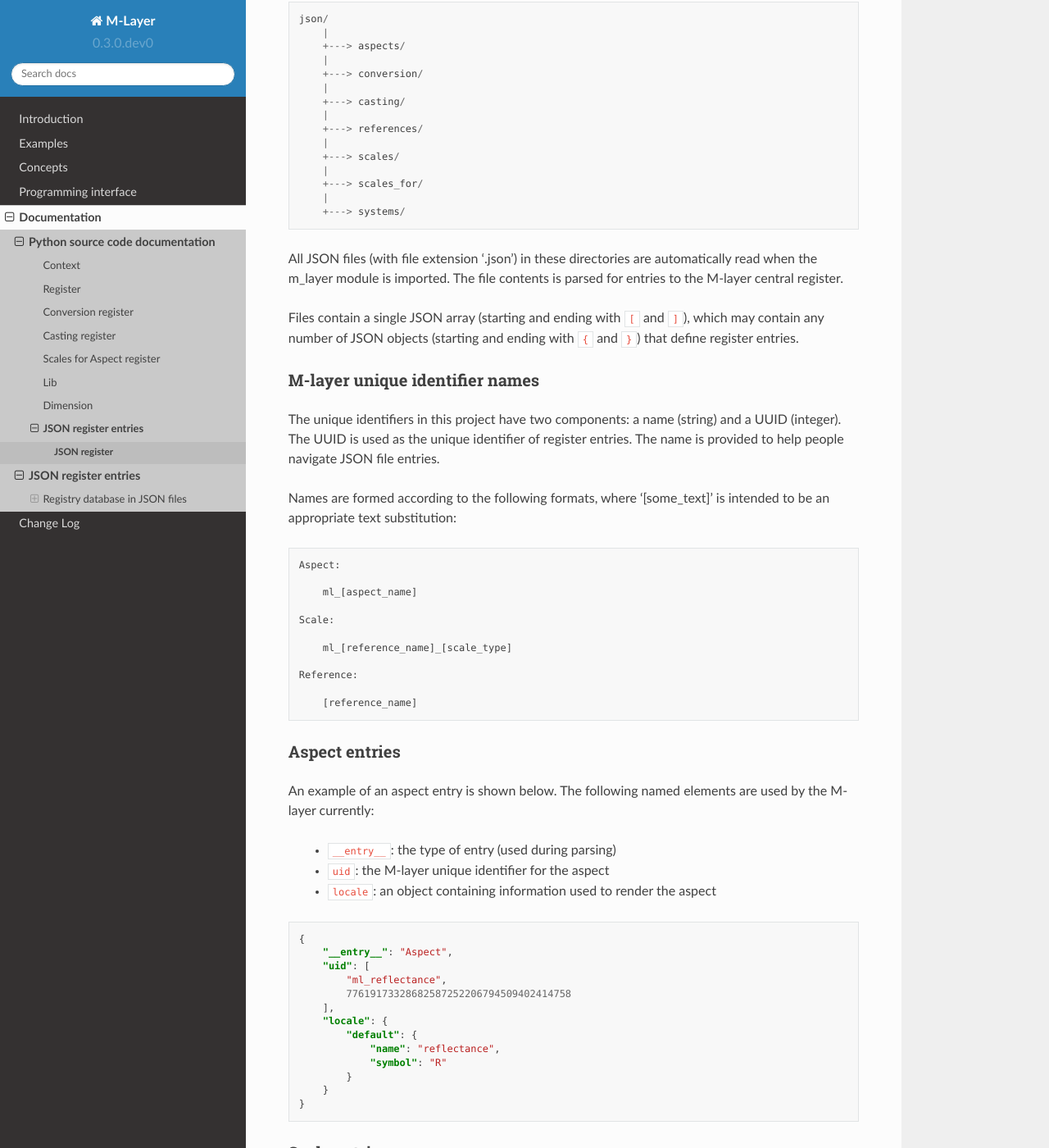
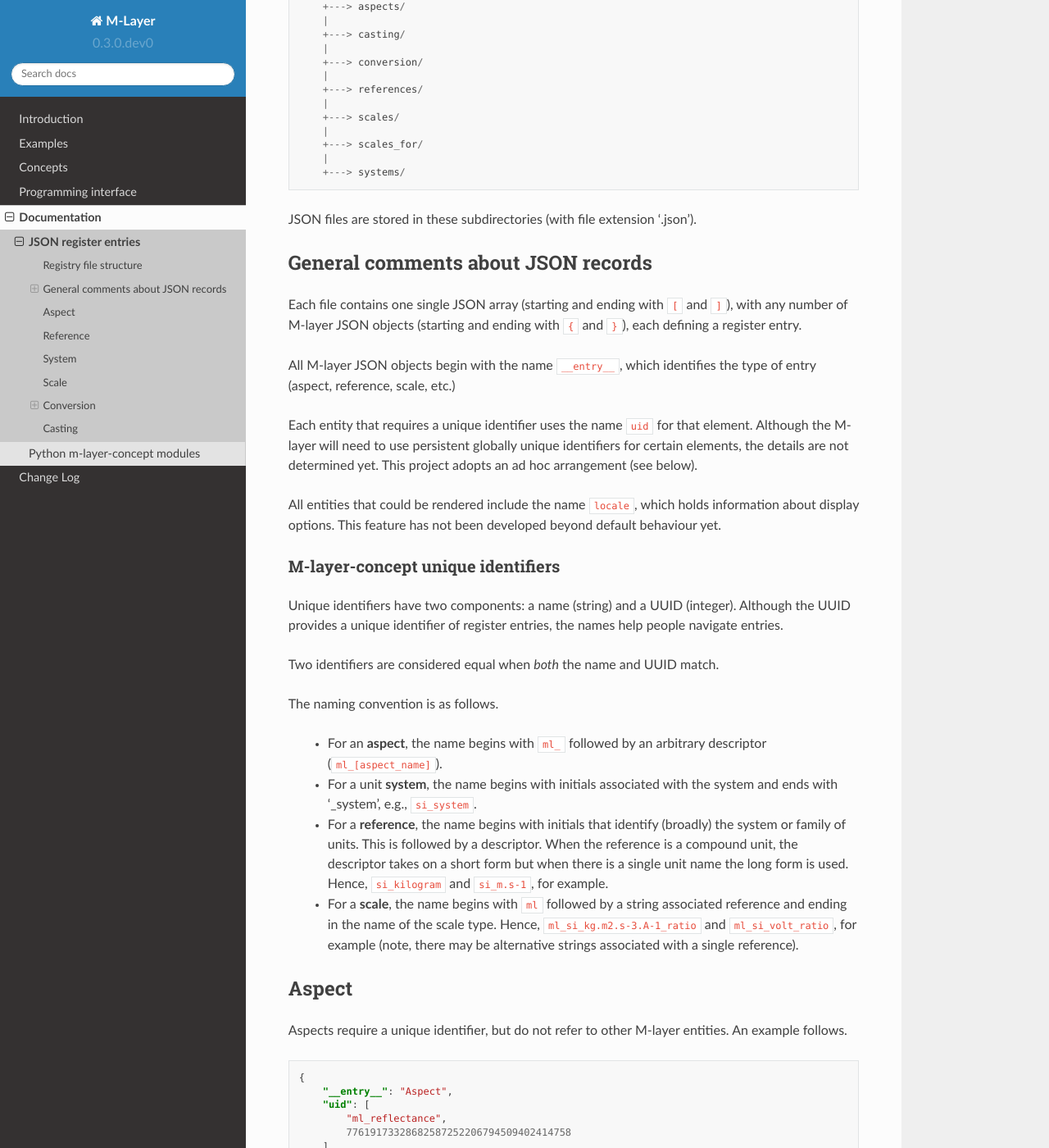
Before and after one commit to apmp-dxfg/m-layer-concept, a Sphinx documentation site: the page built from docs/m_layer_json.rst, in a window 1280 px wide and 1400 px high, scrolled down 671 px. Shown: the whole window at 82% size. Built offline with Sphinx 7.4.7 and the Read the Docs theme 2.0.0, drawn with Linux system fonts in a browser that asks for light colours; some of the changed text lies outside the part shown.

Commit message:
Working on the docs

```diff
--- a/docs/index.rst
+++ b/docs/index.rst
@@ -24,8 +24,8 @@ Application programming interface
 
    Programming interface <m_layer_api>
 
-Source code documentation
--------------------------
+Design details
+--------------
 .. toctree::
    :maxdepth: 1
 
--- a/docs/m_layer_docs.rst
+++ b/docs/m_layer_docs.rst
@@ -1,11 +1,33 @@
 .. _mlayer_docs:
 
-=====================
-M-layer documentation
-=====================
+======================
+M-layer-concept design
+======================
+
+There are two distinct parts to the m-layer-concept package.
+One part consists of data in JSON files, the other is a collection of Python modules.
+
+The JSON data is indicative of the information that will be kept on an
+authoritative M-layer register. In this concept implementation, the coverage
+of the JSON data is limited (many more entries are needed to properly
+support something like the SI Brochure). However, the JSON data is just
+intended to show what is needed in a full implementation.
 
 .. toctree::
    :maxdepth: 1
 
-   Python source code documentation <m_layer_src>
    JSON register entries <m_layer_json>
+
+The `m-layer-concept` Python package is indicative of client-side software
+that will make use of the M-layer register.
+
+This module may itself be considered as two distinct parts.
+One is a Python class that provides an API
+to access the M-layer register (in this case, JSON data).
+The other part provides functionality for third-party
+applications that use the M-layer to annotate data.
+
+.. toctree::
+   :maxdepth: 1
+
+   Python m-layer-concept modules <m_layer_src>
--- a/docs/m_layer_json.rst
+++ b/docs/m_layer_json.rst
@@ -1,28 +1,27 @@
 .. _src_json:
 
-=============================
-M-layer JSON register entries
-=============================
-For this concept project, the M-layer registry
-of scales, aspects, conversions, etc., is implemented in JSON.
-
+=========================
+M-layer-concept JSON data
+=========================
 
 .. contents::
    :local:
 
-Registry database in JSON files
-===============================
+Registry file structure
+=======================
 
-There is a directory called ``json`` under ``m_layer`` in the Python distribution
-with the following substructure::
+The M-layer registry is implemented with JSON files.
+
+There is a root directory called ``json``, under ``m_layer`` in the Python distribution,
+with the following directory substructure::
 
     json/
         |
         +---> aspects/
         |
+        +---> casting/
+        |
         +---> conversion/
-        |
-        +---> casting/
         |
         +---> references/
         |
@@ -32,42 +31,45 @@ with the following substructure::
         |
         +---> systems/
 
-All JSON files (with file extension '.json') in these
-directories are automatically read when the m_layer
-module is imported. The file contents is parsed for entries to the M-layer central register.
+JSON files are stored in these subdirectories (with file extension '.json').
 
-Files contain a single JSON array (starting and ending with ``[`` and ``]``),
-which may contain any number of JSON objects (starting and ending with ``{`` and ``}``)
-that define register entries.
 
-M-layer unique identifier names
--------------------------------
+General comments about JSON records
+===================================
+Each file contains one single JSON array (starting and ending with ``[`` and ``]``),
+with any number of M-layer JSON objects (starting and ending with ``{`` and ``}``),
+each defining a register entry.
 
-The unique identifiers in this project have two components: a name (string) and a UUID (integer).
-The UUID is used as the unique identifier of register entries.
-The name is provided to help people navigate JSON file entries.
+All M-layer JSON objects begin with the name ``__entry__``, which identifies the type of entry (aspect, reference, scale, etc.)
 
-Names are formed according to the following formats, where '[some_text]' is intended to be an appropriate text substitution::
+Each entity that requires a unique identifier uses the name ``uid`` for that element. Although the M-layer will need to use persistent globally unique identifiers for certain elements, the details are not determined yet. This project adopts an ad hoc arrangement (see below).
 
-    Aspect:
+All entities that could be rendered include the name ``locale``, which holds information about display options. This feature has not been developed beyond default behaviour yet.
 
-        ml_[aspect_name]
+M-layer-concept unique identifiers
+----------------------------------
 
-    Scale:
+Unique identifiers have two components: a name (string) and a UUID (integer).
+Although the UUID provides a unique identifier of register entries, the names help people navigate entries.
 
-        ml_[reference_name]_[scale_type]
+Two identifiers are considered equal when *both* the name and UUID match.
 
-    Reference:
+The naming convention is as follows.
 
-        [reference_name]
+    * For an **aspect**, the name begins with ``ml_`` followed by an arbitrary descriptor (``ml_[aspect_name]``).
 
-Aspect entries
---------------
-An example of an aspect entry is shown below. The following named elements are used by the M-layer currently:
+    * For a unit **system**, the name begins with initials associated with the system and ends with '_system', e.g., ``si_system``.
 
-    - ``__entry__``: the type of entry (used during parsing)
-    - ``uid``:  the M-layer unique identifier for the aspect
-    - ``locale``: an object containing information used to render the aspect
+    * For a **reference**, the name begins with initials that identify (broadly) the system or family of units. This is followed by a descriptor. When the reference is a compound unit, the descriptor takes on a short form but when there is a single unit name the long form is used. Hence, ``si_kilogram`` and ``si_m.s-1``, for example.
+
+    * For a **scale**, the name begins with ``ml`` followed by a string associated reference and ending in the name of the scale type. Hence, ``ml_si_kg.m2.s-3.A-1_ratio`` and ``ml_si_volt_ratio``, for example (note, there may be alternative strings associated with a single reference).
+
+
+
+
+Aspect
+======
+Aspects require a unique identifier, but do not refer to other M-layer entities. An example follows.
 
 .. code:: json
 
@@ -85,165 +87,203 @@ An example of an aspect entry is shown below. The following named elements are u
         }
     }
 
-Scale entries
--------------
-An example of a scale entry is shown below. The JSON object has the following named elements:
+Reference
+=========
+References require a unique identifier.
 
-    - ``__entry__``: the type of entry (used during parsing)
-    - ``uid``:  the M-layer unique identifier for the scale
-    - ``reference``: the M-layer unique identifier for the reference associated with the scale
-    - ``scale_type``: the name of the type of scale
+If the reference is a unit belonging to a system of units then
+additional information is entered against the name ``system``.
+This 'system' object holds an M-layer identifier of the system,
+the dimensions of the unit in the system, and the numerical
+prefix of the unit (expressed in rational form as a numerator and denominator)
+with respect to the corresponding coherent unit.
+
+.. code:: json
+
+    {
+        "__entry__": "Reference",
+        "uid": [
+            "si_m.s-1",
+            209336055680499528994573882116031757760
+        ],
+        "locale": {
+            "default": {
+                "name": "metre per second",
+                "symbol": "m.s-1"
+            }
+        },
+        "system": {
+            "uid": [
+                "si_system",
+                88156805987886421108624908988601219537
+            ],
+            "dimensions": "[0, 1, -1, 0, 0, 0, 0]",
+            "prefix": [
+                "1",
+                "1"
+            ]
+        }
+    }
+
+System
+======
+A system requires a unique identifier and contains references to the references that form the system basis. An example follows.
+
+.. code:: json
+
+    {
+        "__entry__": "UnitSystem",
+        "uid": [
+            "si_system",
+            88156805987886421108624908988601219537
+        ],
+        "name": "SI",
+        "basis": [
+            [
+                "si_kilogram",
+                188151331508313165897603768130808181784
+            ],
+            [
+                "si_metre",
+                61268972265076316018593147152102406832
+            ],
+            [
+                "si_second",
+                110730041758233939215703442037761569190
+            ],
+            [
+                "si_ampere",
+                264081801568151063132838497538090031099
+            ],
+            [
+                "si_kelvin",
+                25703533220788919988679332108037098600
+            ],
+            [
+                "si_mole",
+                96713855510406467826626480289106173630
+            ],
+            [
+                "si_candela",
+                107700549721211215242458620140782394628
+            ]
+        ]
+    }
+
+Scale
+=====
+A scale requires a unique identifier and identifies a reference in the M-layer.
+
+The type of scale is identified ('ratio', 'interval', etc.).
+
+The name ``systematic`` is included when a scale is associated with a reference belonging to a unit system and the scale name is composed of products of powers of base-unit names.
 
 .. code:: json
 
     {
         "__entry__": "Scale",
         "uid": [
-            "ml_reflectance_ratio",
-            231644681522224058023728516454961855496
+            "ml_si_kg.m2.s-2.A-1_ratio",
+            123074114253301537873407416011262630402
         ],
         "reference": [
-            "si_one",
-            86027072402622903744975433595176472531
+            "si_weber",
+            3389824025561912595583897462196041346
         ],
-        "scale_type": "ratio"
+        "scale_type": "ratio",
+        "systematic": 1
     }
 
-Reference entries
------------------
-An example of a reference entry is shown below. The following named elements are used by the M-layer currently:
 
-    - ``__entry__``: the type of entry (used during parsing)
-    - ``uid``:  the M-layer unique identifier for the reference
-    - ``locale``: an object containing information used to render the aspect
+
+Conversion
+==========
+A conversion entry holds an operation to transform data from one scale to another. We distinguish between conversions that are restricted to specific aspects and conversions that are aspect-independent.
+
+Aspect-specific conversion
+--------------------------
+
+An example of an aspect-specific conversion entry is shown below. The conversion is identified by the combination of three M-layer identifiers: the aspect, the initial (source) scale and the final (destination) scale.
+
+The transformation function is specified in text as are the parameters needed (see ??? for details). In this example, the transformation is a trivial mapping.
 
 .. code:: json
 
     {
-        "__entry__": "Reference",
-        "uid": [
-            "si_one",
-            86027072402622903744975433595176472531
+        "__entry__": "ScalesForAspect",
+        "aspect": [
+            "ml_frequency",
+            153247472008167864427404739264717558529
         ],
-        "locale": {
-            "default": {
-                "name": "one",
-                "symbol": ""
-            }
-        }
+        "src": [
+            "ml_si_s-1_ratio",
+            323506565708733284157918472061580302494
+        ],
+        "dst": [
+            "ml_si_hertz_ratio",
+            307647520921278207356294979342476646905
+        ],
+        "function": "lambda x: x",
+        "parameters": {}
     }
 
-Conversion entries
-------------------
-An example of a conversion entry is shown below. The following named elements are used by the M-layer currently:
+Aspect-independent conversion
+-----------------------------
 
-    - ``__entry__``: the type of entry (used during parsing)
-    - ``src``:  the unique identifier for the initial (source) scale
-    - ``dst``: the unique identifier for the final (destination) scale
-    - ``factors``: an array expressions that will evaluate to numerical conversion function coefficients (the number and nature of these factors depends on the scale type)
+The aspect-independent conversion data has the same form, except there is no ``aspect`` name. The conversion is identified by the combination of two M-layer identifiers: the initial (source) scale and the final (destination) scale.
 
 .. code:: json
 
     {
         "__entry__": "Conversion",
         "src": [
-            "ml_si_kilogram_ratio",
-            12782167041499057092439851237297548539
+            "ml_si_celsius_interval",
+            245795086332095731716589481707012001072
         ],
-        "dst":[
-            "ml_imp_pound_ratio",
-            188380796861507506602975683857494523991
+        "dst": [
+            "ml_si_kelvin_ratio",
+            302952256288207449238881076502466548054
         ],
-        "factors": [ "2.2046" ]
+        "function": "lambda x: x + b",
+        "parameters": {
+            "a": "1",
+            "b": "+273.15"
+        }
     }
 
-Aspect-specific conversion entries
-----------------------------------
 
-An example of an aspect-specific conversion entry is shown below. The following named elements are used by the M-layer currently:
 
-    - ``__entry__``: the type of entry (used during parsing)
-    - ``aspect``: the unique identifier for the aspect
-    - ``src``:  the unique identifier for the initial (source) scale
-    - ``dst``: the unique identifier for the final (destination) scale
-    - ``factors``: an array expressions that will evaluate to numerical conversion function coefficients (the number and nature of these factors depends on the scale type)
+Casting
+=======
+
+A cast entry holds an operation to transform data from one scale-aspect pair to another. The cast is identified by the combination of identifiers for the initial (source) scale-aspect pair and the final (destination) scale-aspect pair.
+
+In the following example, the cast transforms data expressed in inverse seconds to data expressed in hertz.
 
 .. code:: json
 
     {
-        "__entry__": "ScalesForAspect",
-        "aspect" : [
-            "ml_photon_energy",
-            291306321925738991196807372973812640971
-        ],
-        "src": [
-            "ml_si_terahertz_ratio",
-            271382954339420591832277422907953823861
-        ],
-        "dst":[
-            "ml_si_per_centimetre_ratio",
-            333995508470114516586033303775415043902
-        ],
-        "factors": [ "si.tera/si.c*si.centi" ]
-    }
-
-Casting entries
----------------
-An example of a casting entry is shown below. The following named elements are used by the M-layer currently:
-
-    - ``__entry__``: the type of entry (used during parsing)
-    - ``src``:  dentifiers for the initial (source) scale and aspect.
-    - ``dst``: identifiers for the final (destination) scale and aspect.
-    - ``function``: a string that will be evaluated to define a Python casting function. The function will be parsed in a strictly limited environment that includes arithmetic operations, defined constants (physical and mathematical), and certain transformation functions.
-    - ``factors``: an object that will be evaluated to define a Python dictionary in which casting function parameters are defined.
-
-.. code:: json
-
-   {
         "__entry__": "Cast",
         "src": [
             [
-                "ml_electronvolt_ratio",
-                121864523473489992307630707008460819401
+                "ml_si_s-1_ratio",
+                323506565708733284157918472061580302494
             ],
-                        [
-                "ml_photon_energy",
-                291306321925738991196807372973812640971
+            [
+                "ml_no_aspect",
+                295504637700214937127120941173285352815
             ]
         ],
-        "dst":[
+        "dst": [
             [
-                "ml_si_nanometre_ratio",
-                257091757625055920788370123828667027186
+                "ml_si_hertz_ratio",
+                307647520921278207356294979342476646905
             ],
-                        [
-                "ml_photon_energy",
-                291306321925738991196807372973812640971
+            [
+                "ml_frequency",
+                153247472008167864427404739264717558529
             ]
         ],
-        "function" : "lambda x: c/x",
-        "parameters" : { "c" : "si.h*si.c/si.e/si.nano" }
+        "function": "lambda x: x",
+        "parameters": {}
     }
-
-Python module of defined SI constants
--------------------------------------
-The functions and coefficients used to convert and cast data are created from strings stored in the JSON entries.
-The built-in Python function :func:`eval` is used to convert these strings to Python objects.
-
-The following file is imported during the evaluation of JSON strings to provide numeric constant values for the SI.
-
-.. literalinclude:: ../m_layer/si_constants.py
-    :language: py
-
-Python module of defined mathematical constants
------------------------------------------------
-The following file is imported during this evaluation process to provide numeric mathematical constants.
-
-.. literalinclude:: ../m_layer/math_constants.py
-    :language: py
-
-Python module of defined transformations
-----------------------------------------
-
-.. automodule:: ml_math
-    :members:
--- a/docs/m_layer_src.rst
+++ b/docs/m_layer_src.rst
@@ -1,18 +1,62 @@
 .. _src_docs:
 
-=================================
-M-layer source code documentation
-=================================
+===========================
+M-layer-concept Python code
+===========================
 
 .. contents::
    :local:
 
-Context
--------
+Package overview
+================
 
-.. automodule:: context
-    :members:
-    :special-members: __init__
+The Python code has two main roles: i) to connect to the M-layer registry (the JSON files), and ii) to support client-side Python code that will make use of the M-layer representation system. There is also some Python code that can assist when extending the M-layer JSON entries.
+
+M-layer-register API
+--------------------
+The first role is handled by the :class:`~context.Context` class, which provides access to conversion and casting tables in the registry. Client-side software does not see the context.
+
+A default context is created when the Python package is imported. This object reads and internally organises all the JSON data.
+
+.. autoclass:: context.Context
+    :noindex:
+    :members: conversion_from_scale_aspect, casting_from_scale_aspect, casting_from_compound_scale_dim, conversion_from_compound_scale_dim
+
+
+Support for scale transformation
+~~~~~~~~~~~~~~~~~~~~~~~~~~~~~~~~
+
+As part of the initialisation process, transformation functions are instantiated from the string descriptors stored in the registry. The parameters to these functions are also stored in string format.
+
+The built-in Python function :func:`eval` is used to convert parameter strings and functions into Python objects.
+
+
+Defined SI constants
+^^^^^^^^^^^^^^^^^^^^
+
+The following definitions of numeric values are available in the namespace ``si``  during evaluation of JSON strings.
+
+.. literalinclude:: ../m_layer/si_constants.py
+    :language: py
+
+Mathematical constants
+^^^^^^^^^^^^^^^^^^^^^^
+
+The following definitions provide numeric constants in the namespace ``number``  during evaluation of JSON strings.
+
+.. literalinclude:: ../m_layer/math_constants.py
+    :language: py
+
+Defined transformations
+^^^^^^^^^^^^^^^^^^^^^^^
+
+The following conversion functions for scales are defined in the ``ml_math`` namespace during evaluation of JSON strings.
+
+.. automodule:: ml_math
+    :members: bounded_convert, interval_convert, ratio_convert
+
+
+
 
 Register
 --------
@@ -50,10 +94,3 @@ Dimension
 .. automodule:: dimension
     :members:
     :special-members: __eq__
-
-JSON register entries
----------------------
-.. toctree::
-   :maxdepth: 0
-
-   JSON register <m_layer_json>
```
